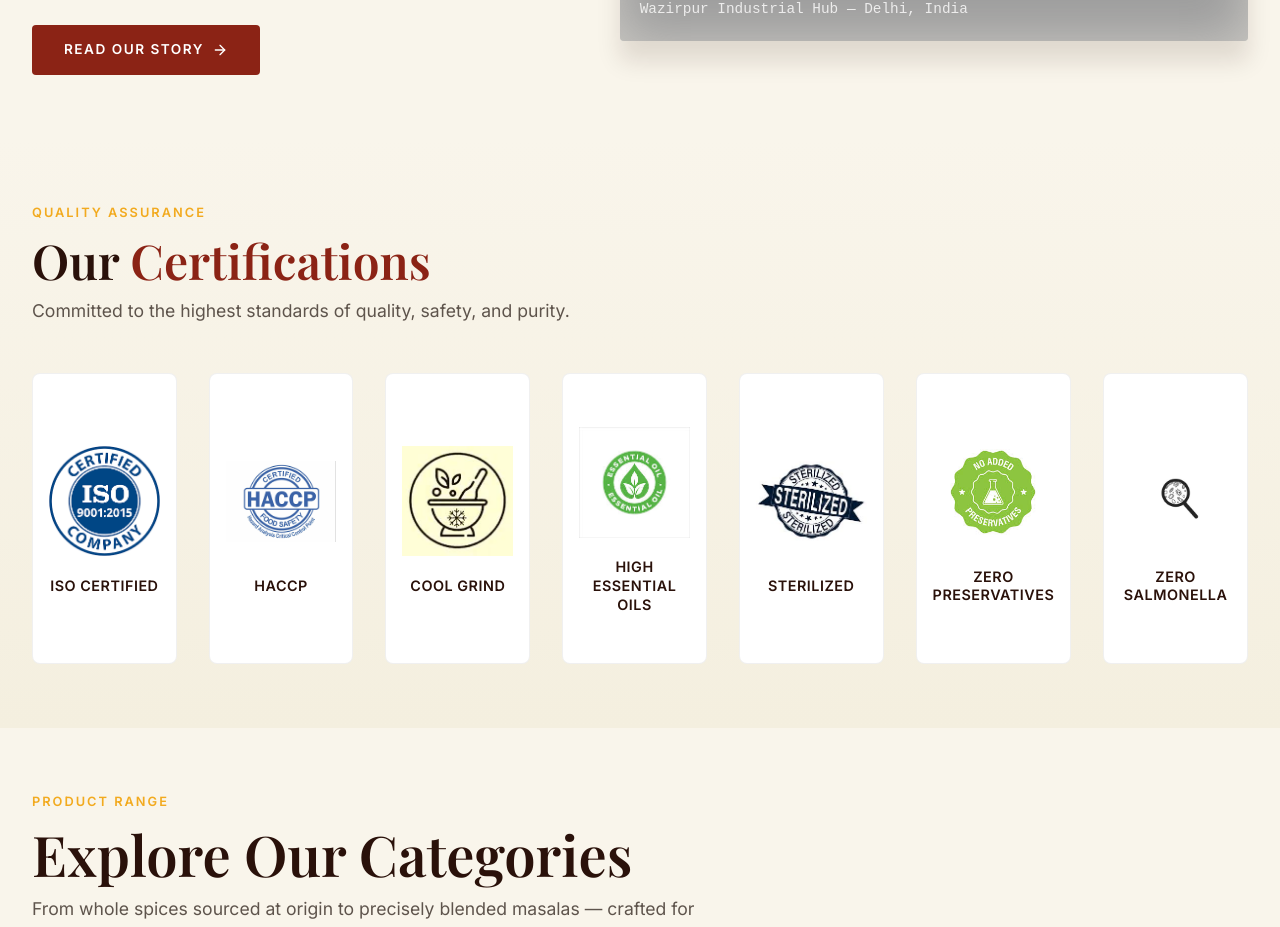
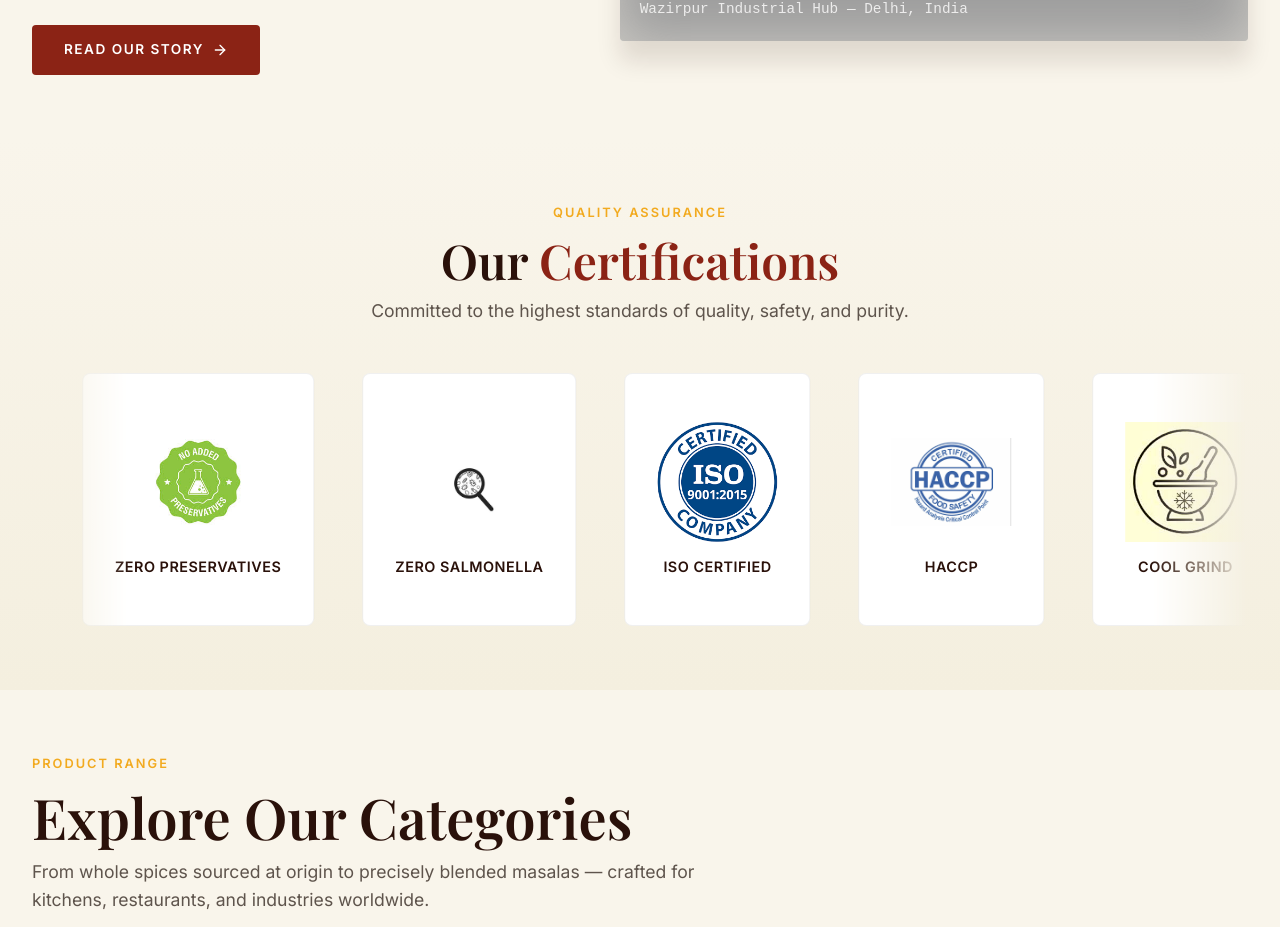
Before and after one commit to hemanthsrisai/Richiespices, a React (Vite) app: page / in a window 1280 px wide. Shown: the part 1815-2742 px from the top of the page. Built offline with nearby package versions, Linux system fonts and the light colour scheme; grey boxes are pictures that could not be loaded; a web font is replaced by a local one.

Commit message:
feat: animated horizontal scroll for certificates section

```diff
--- a/src/pages/Home.jsx
+++ b/src/pages/Home.jsx
@@ -85,13 +85,21 @@ const Home = () => {
       {/* Certificates Banner */}
       <section className={`section ${styles.certificatesSection}`}>
         <div className="container">
-          <div className={styles.sectionHeaderLeft}>
+          <div className={styles.sectionHeaderLeft} style={{textAlign: 'center', maxWidth: '900px', margin: '0 auto var(--spacing-xl)'}}>
             <span className={styles.sectionLabel}>QUALITY ASSURANCE</span>
             <h2 className="serif-heading">Our <span className="text-primary">Certifications</span></h2>
             <p>Committed to the highest standards of quality, safety, and purity.</p>
           </div>
-          <div className={styles.certGrid}>
+          <div className={styles.certTrack}>
+            <div className={styles.certSlide}>
               {[
+                { name: 'ISO Certified', image: '/media/certificates/iso certificate.png' },
+                { name: 'HACCP', image: '/media/certificates/haccp.png' },
+                { name: 'Cool Grind', image: '/media/certificates/cool grind.jpg' },
+                { name: 'High Essential Oils', image: '/media/certificates/high essential oils.jpg' },
+                { name: 'Sterilized', image: '/media/certificates/sterilized.jpg' },
+                { name: 'Zero Preservatives', image: '/media/certificates/zero preservatives.jpg' },
+                { name: 'Zero Salmonella', image: '/media/certificates/zero salmonela.png' },
                 { name: 'ISO Certified', image: '/media/certificates/iso certificate.png' },
                 { name: 'HACCP', image: '/media/certificates/haccp.png' },
                 { name: 'Cool Grind', image: '/media/certificates/cool grind.jpg' },
@@ -105,6 +113,7 @@ const Home = () => {
                   <span className={styles.certName}>{cert.name}</span>
                 </div>
               ))}
+            </div>
           </div>
         </div>
       </section>
--- a/src/pages/Home.module.css
+++ b/src/pages/Home.module.css
@@ -327,29 +327,33 @@
 /* Certificates Section */
 .certificatesSection {
   background: linear-gradient(180deg, var(--color-cream) 0%, var(--color-paper) 100%);
+  overflow: hidden;
 }
 
-.certGrid {
-  display: grid;
-  grid-template-columns: repeat(2, 1fr);
-  gap: var(--spacing-lg);
+.certTrack {
+  overflow: hidden;
+  width: 100%;
+  mask-image: linear-gradient(to right, transparent 0%, black 8%, black 92%, transparent 100%);
+  -webkit-mask-image: linear-gradient(to right, transparent 0%, black 8%, black 92%, transparent 100%);
 }
 
-@media (min-width: 640px) {
-  .certGrid {
-    grid-template-columns: repeat(3, 1fr);
-  }
+.certSlide {
+  display: flex;
+  gap: var(--spacing-xl);
+  animation: scrollCerts 20s linear infinite;
+  width: max-content;
 }
 
-@media (min-width: 768px) {
-  .certGrid {
-    grid-template-columns: repeat(4, 1fr);
-  }
+.certSlide:hover {
+  animation-play-state: paused;
 }
 
-@media (min-width: 1200px) {
-  .certGrid {
-    grid-template-columns: repeat(7, 1fr);
+@keyframes scrollCerts {
+  0% {
+    transform: translateX(-50%);
+  }
+  100% {
+    transform: translateX(0);
   }
 }
 
@@ -359,16 +363,16 @@
   align-items: center;
   justify-content: center;
   background: var(--color-white);
-  padding: var(--spacing-xl) var(--spacing-md);
+  padding: var(--spacing-xl) var(--spacing-lg);
   border-radius: var(--radius-md, 12px);
   border: 1px solid rgba(0, 0, 0, 0.06);
-  text-align: center;
+  min-width: 180px;
+  flex-shrink: 0;
   transition: transform var(--transition-medium), box-shadow var(--transition-medium);
-  min-height: 200px;
 }
 
 .certCard:hover {
-  transform: translateY(-6px);
+  transform: translateY(-6px) scale(1.03);
   box-shadow: 0 12px 32px rgba(0, 0, 0, 0.1);
 }
 
@@ -386,6 +390,7 @@
   letter-spacing: 0.5px;
   text-transform: uppercase;
   line-height: 1.3;
+  text-align: center;
 }
 
 /* Our Clients Section */
```
Lines whose indentation alone changed are shown as unchanged.
